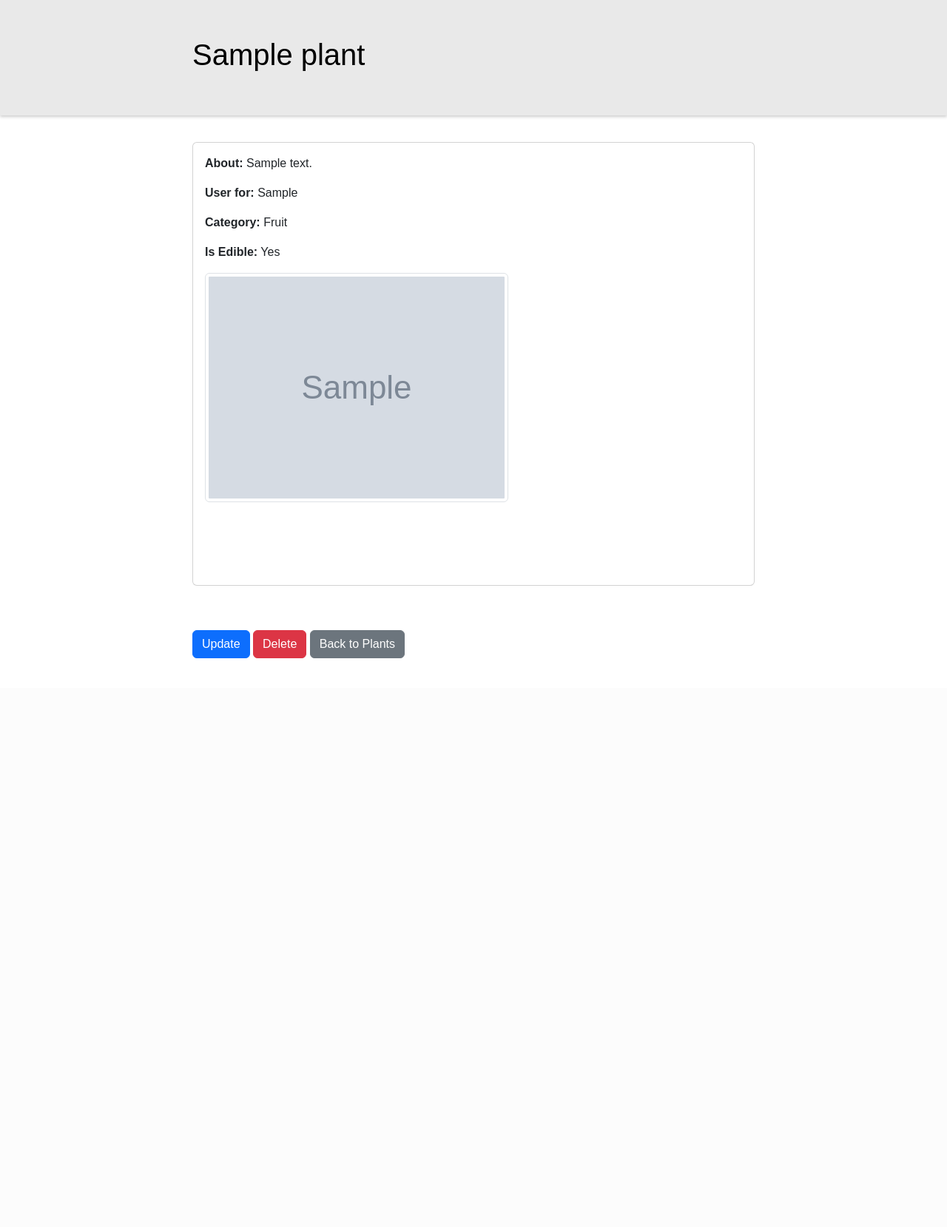
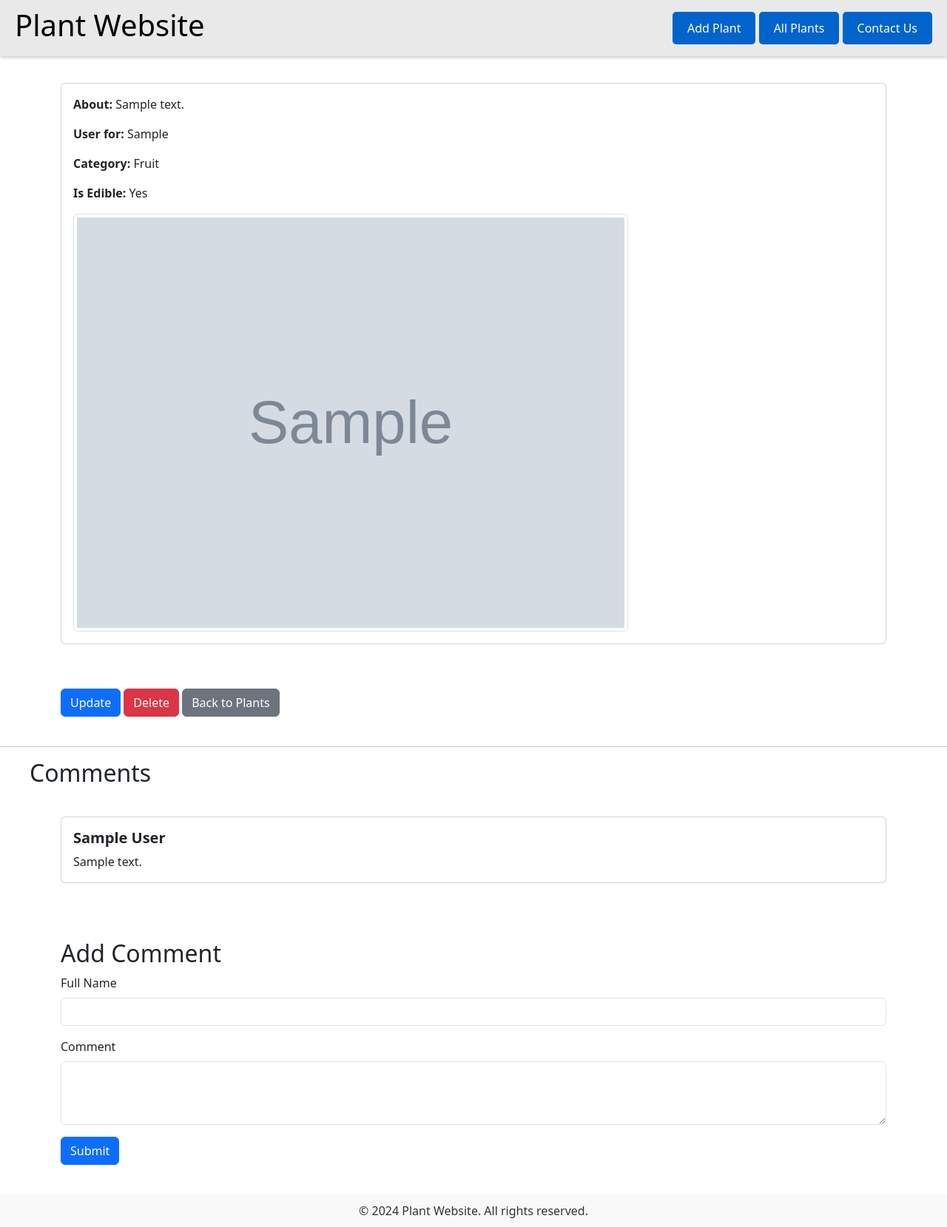
Before and after one commit to T-Python-Feb-24/LAB-ORM-2-PLANTEER, a Django app: page /plant/1/ in a window 1280 px wide. Shown: the whole page at 74% size. Before the commit the page ends 890 px from the top, so only its background shows below. Run offline with Django 5.2, Linux system fonts and the light colour scheme; tables that the repository leaves empty hold one stand-in row (values such as "Sample post"); grey boxes marked "Sample" are stand-in pictures.

Commit message:
adding assigment 2

```diff
--- a/Planteer/main/models.py
+++ b/Planteer/main/models.py
@@ -18,3 +18,12 @@ class Plant(models.Model):
 
     def __str__(self):
         return self.name
+
+class Comment(models.Model):
+    plant = models.ForeignKey(Plant, on_delete=models.CASCADE)
+    full_name = models.CharField(max_length=40)
+    content = models.TextField()
+    created_at = models.DateTimeField(auto_now_add=True)
+
+    def __str__(self):
+        return f"{self.full_name} - {self.plant.name}"
--- a/Planteer/main/static/css/style.css
+++ b/Planteer/main/static/css/style.css
@@ -155,8 +155,16 @@ body {
     height: 350px;
     width: 200px;
 }
+.img-thumbnail{
+    height: 500px;
+    width: 750px;
+    align-items: center;
+}
 .card{
     height: 600px;
+}
+.comm{
+    padding-left: 40px;
 }
 /*--------------------------------------------------------------*/
 .custom-card {
--- a/Planteer/main/templates/main/plant_detail.html
+++ b/Planteer/main/templates/main/plant_detail.html
@@ -1,18 +1,6 @@
+{% extends 'main/S1.html' %}
 {% load static %}
-<!DOCTYPE html>
-<html>
-<head>
-    <title>Plant Detail</title>
-    <link href="https://cdn.jsdelivr.net/npm/bootstrap@5.3.2/dist/css/bootstrap.min.css" rel="stylesheet" integrity="sha384-T3c6CoIi6uLrA9TneNEoa7RxnatzjcDSCmG1MXxSR1GAsXEV/Dwwykc2MPK8M2HN" crossorigin="anonymous">
-    <link rel="stylesheet" type="text/css" href="{% static 'css/style.css' %}">
-</head>
-<body>
-    <header class="my-header">
-        <div class="container">
-            <h1>{{ plant.name }}</h1>
-        </div>
-    </header>
-
+{% block content %}
     <div class="container mt-3">
         <div class="card">
             <div class="card-body">
@@ -33,5 +21,46 @@
         </form>
         <a href="{% url 'all_plants' %}" class="btn btn-secondary">Back to Plants</a>
     </div>
-</body>
-</html>
+
+    <hr>
+    <h2 class="comm">Comments</h2>
+    <div class="container">
+        <div class="row">
+            <div class="col">
+                {% if comments %}
+                    {% for comment in comments %}
+                        <div class="card mb-3">
+                            <div class="card-body">
+                                <h5 class="card-title"><b>{{ comment.full_name }}</b></h5>
+                                <p class="card-text">{{ comment.content }}</p>
+                            </div>
+                        </div>
+                    {% endfor %}
+                {% else %}
+                    <p>No comments yet.</p>
+                {% endif %}
+            </div>
+        </div>
+    </div>
+
+    <div class="container mt-3">
+        <div class="row">
+            <div class="col">
+                <h2>Add Comment</h2>
+                <form action="{% url 'add_comment' plant.pk %}" method="post">
+                    {% csrf_token %}
+                    <div class="mb-3">
+                        <label for="full_name" class="form-label">Full Name</label>
+                        <input type="text" name="full_name" id="full_name" class="form-control" required>
+                    </div>
+                    <div class="mb-3">
+                        <label for="content" class="form-label">Comment</label>
+                        <textarea name="content" id="content" class="form-control" rows="3" required></textarea>
+                    </div>
+                    <button type="submit" class="btn btn-primary">Submit</button>
+                </form>
+            </div>
+        </div>
+    </div>
+
+{% endblock %}
--- a/Planteer/main/urls.py
+++ b/Planteer/main/urls.py
@@ -2,6 +2,7 @@ from django.urls import path
 from . import views
 from django.conf import settings
 from django.conf.urls.static import static
+from main.views import home
 
 urlpatterns = [
     path('', views.home, name='home'),
@@ -11,4 +12,5 @@ urlpatterns = [
     path('plant/<int:pk>/delete/', views.plant_delete, name='plant_delete'),
     path('all-plants/', views.all_plants, name='all_plants'),
     path('contact_us/', views.contact_us, name='contact_us'),
+    path("comments/add/<int:plant_id>/", views.add_comment, name="add_comment")
 ]
--- a/Planteer/main/views.py
+++ b/Planteer/main/views.py
@@ -1,5 +1,5 @@
 from django.shortcuts import render, redirect, get_object_or_404
-from .models import Plant
+from .models import Plant ,Comment
 from django.http import HttpRequest, HttpResponse
 from django.utils import timezone
 from django.http import Http404
@@ -12,6 +12,8 @@ def home(request):
     paginator = Paginator(plants, 3)
     page_number = request.GET.get('page')
 
+    latest_comments = Comment.objects.all().order_by('-created_at')[:4]
+
     try:
         paginated_plants = paginator.page(page_number)
     except PageNotAnInteger:
@@ -21,8 +23,10 @@ def home(request):
 
     context = {
         'plants': paginated_plants,
+        'latest_comments': latest_comments, # Include latest comments
     }
     return render(request, 'main/home.html', context)
+
 
 def add_plant(request):
 
@@ -56,10 +60,11 @@ def add_plant(request):
 def plant_detail(request, pk):
     try:
         plant = get_object_or_404(Plant, pk=pk)
+        comments = Comment.objects.filter(plant=plant)
     except Plant.DoesNotExist:
         raise Http404("Plant does not exist")
 
-    return render(request, 'main/plant_detail.html', {'plant': plant})
+    return render(request, 'main/plant_detail.html', {'plant': plant, "comments": comments})
 
 def plant_update(request: HttpRequest, pk):
     plant = get_object_or_404(Plant, pk=pk)
@@ -130,3 +135,16 @@ def all_plants(request):
 def contact_us(request):
 
     return render( request, 'main/contact_us.html')
+
+def add_comment(request, plant_id):
+    if request.method == "POST":
+        try:
+            plant_object = get_object_or_404(Plant, pk=plant_id)
+            full_name = request.POST.get('full_name')
+            content = request.POST.get('content')
+            new_comment = Comment.objects.create(plant=plant_object, full_name=full_name, content=content)
+            return redirect('plant_detail', pk=plant_id)
+        except KeyError:
+            pass
+
+    return redirect('plant_detail', pk=plant_id)
```
Also changed, not shown: Planteer/main/templates/main/home.html (+18 -0 lines), Planteer/main/migrations/0002_rename_about_plant_about_rename_name_plant_name_and_more.py (added).
